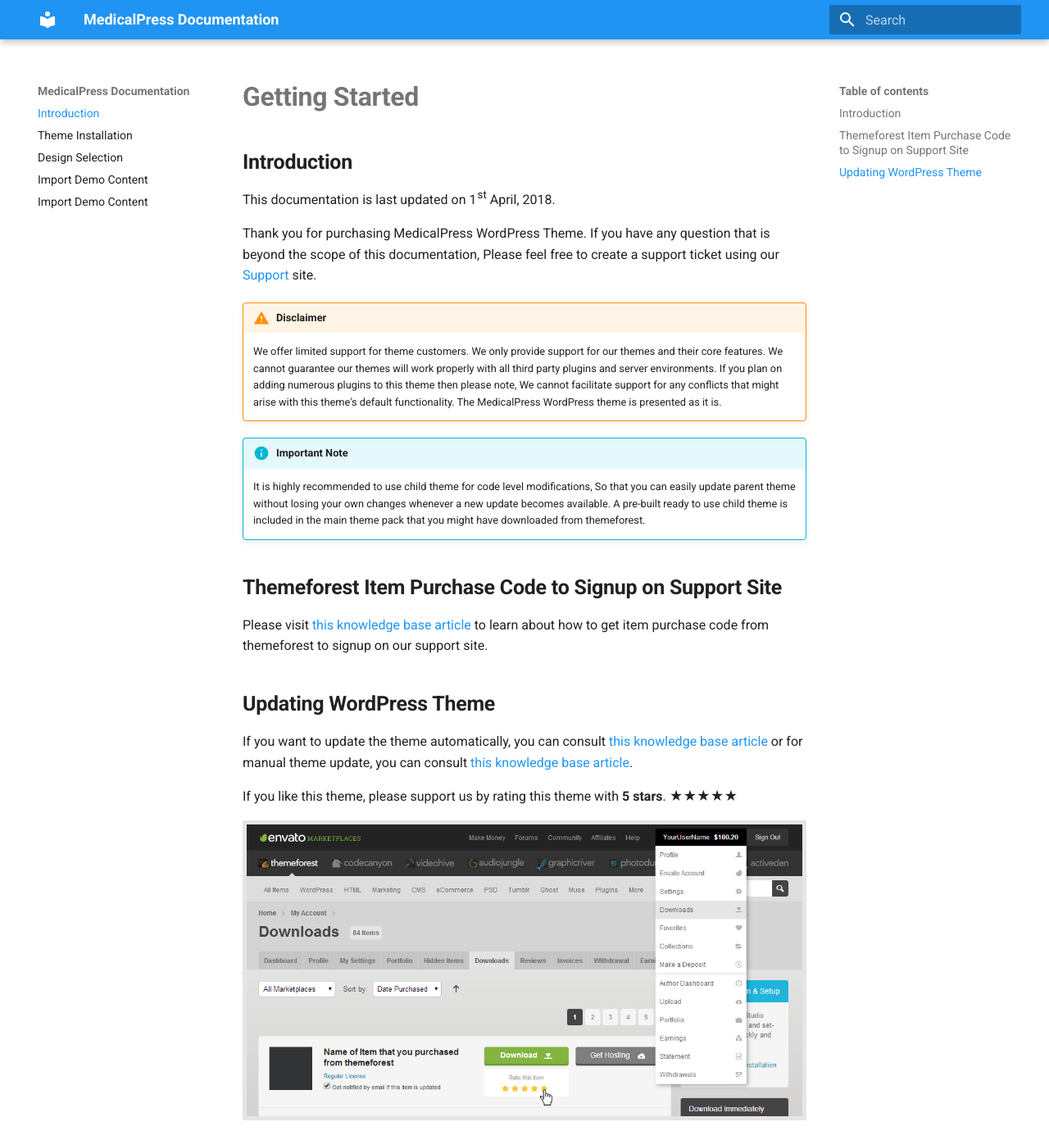
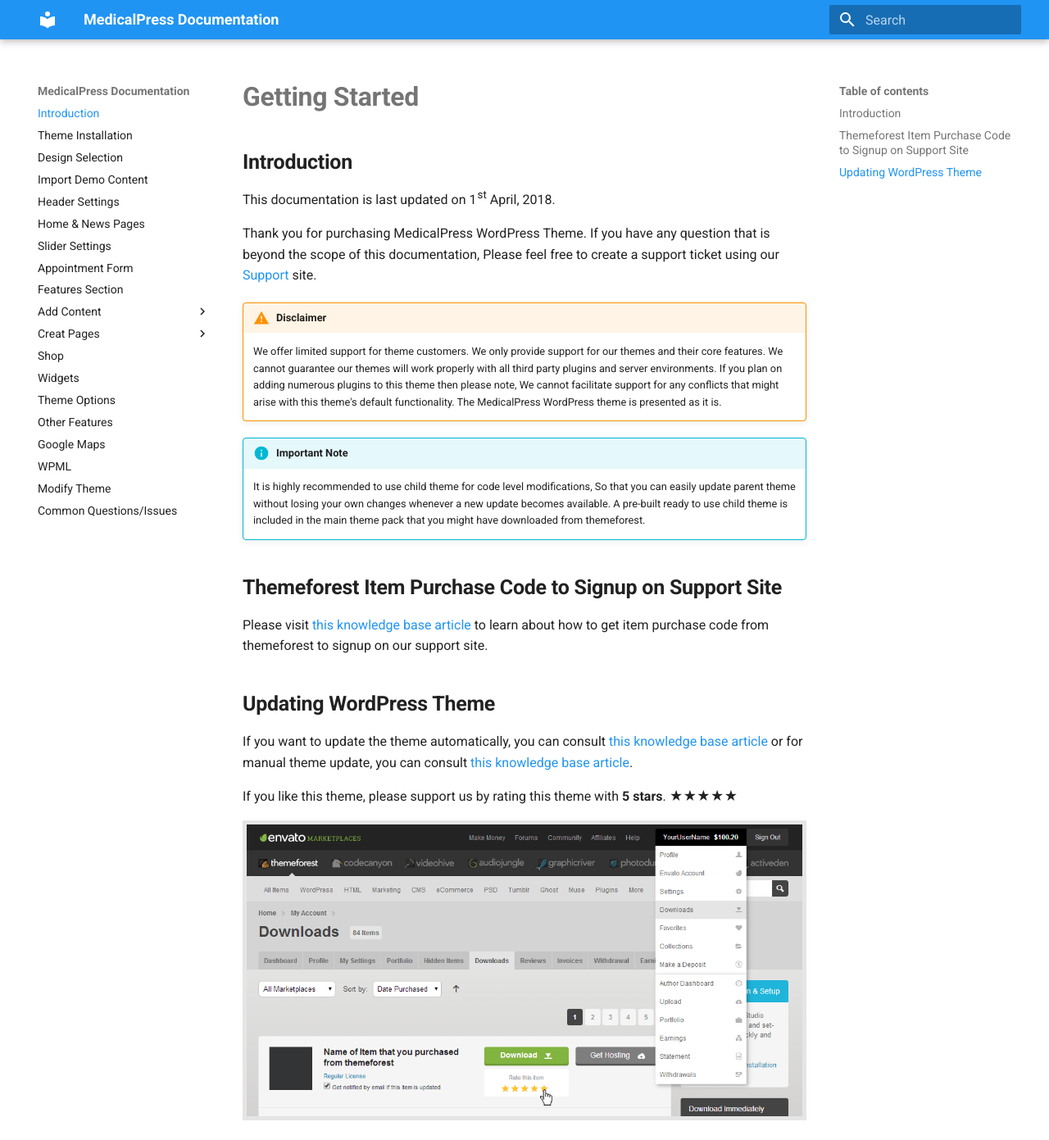
Before and after one commit to InspiryThemes/medicalpress-doc, an MkDocs documentation site: the page built from docs/index.md, in a window 1280 px wide and 1391 px high. Shown: the whole window at 82% size. Built offline with MkDocs 1.6.1 and Material for MkDocs 9.7.7, drawn with Linux system fonts in a browser that asks for light colours; old or Windows-style settings are respelled for this version of MkDocs.

Commit message:
Modified mkdocs config file

```diff
--- a/mkdocs.yml
+++ b/mkdocs.yml
@@ -25,7 +25,34 @@ pages:
   - Theme Installation: theme-installation.md
   - Design Selection: design-selection.md
   - Import Demo Content: import-content.md
-  - Import Demo Content: header-settings.md
+  - Header Settings: header-settings.md
+  - Home & News Pages: home-and-news-pages.md
+  - Slider Settings: slider-settings.md
+  - Appointment Form: appointment-form.md
+  - Features Section: features-section.md
+  - Add Content:
+    - Add News Post: add-news-post.md
+    - Add Doctor: add-doctor.md
+    - Add Testimonial : add-testimonial.md
+    - Add FAQ: add-faq.md
+    - Add Service: add-service.md
+    - Add Gallery Item: add-gallery-item.md
+  - Creat Pages:
+    - Doctors Page: doctors-page.md
+    - Services Page: services-page.md
+    - Gallery Page: gallery-page.md
+    - FAQs Page: faqs-page.md
+    - Full Width Page: fullwidth-page.md
+    - Appointment Page: appointment-page.md
+    - Contact Page: contact-page.md
+  - Shop: woocommerce-shop-page.md
+  - Widgets: widgets.md
+  - Theme Options: theme-options.md
+  - Other Features: other-features.md
+  - Google Maps: google-map.md
+  - WPML: wpml.md
+  - Modify Theme: modify-theme.md
+  - Common Questions/Issues: common-questions.md
 
 # Extensions
 markdown_extensions:
```
